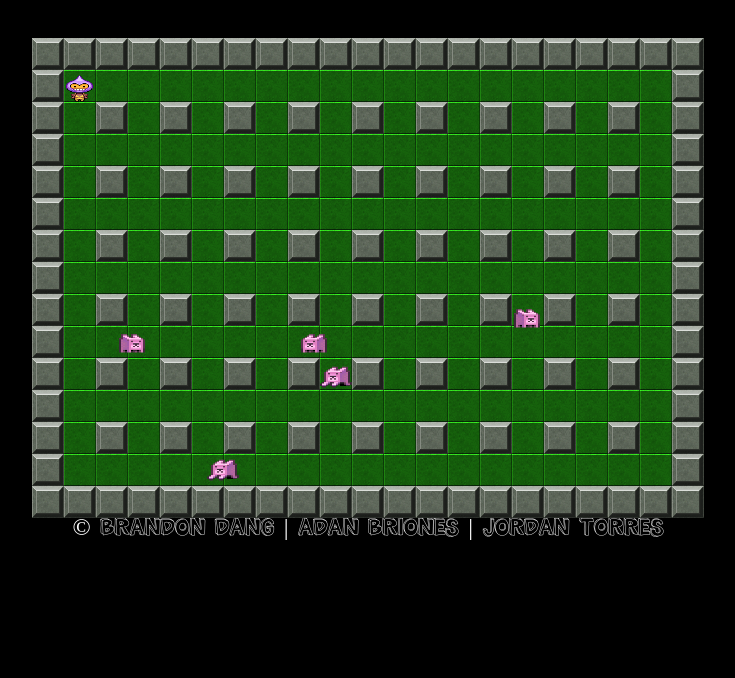
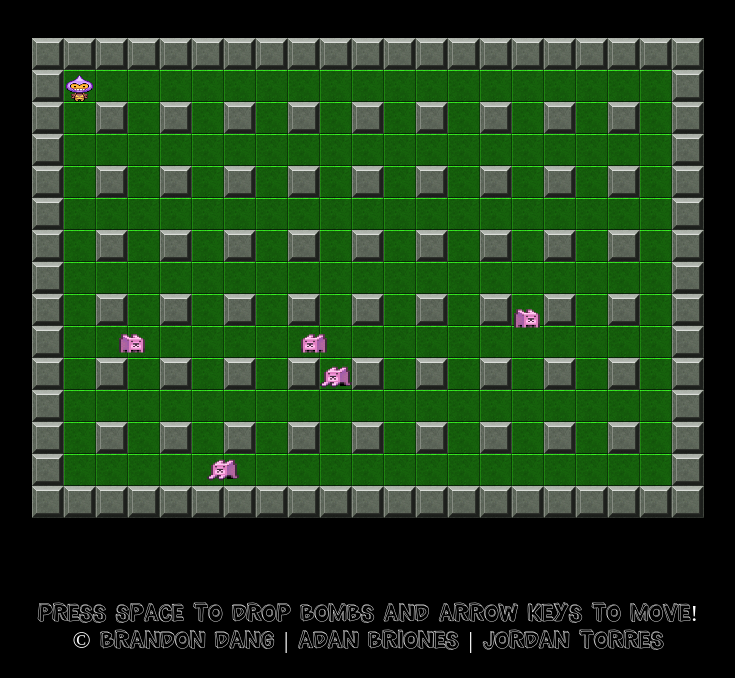
Before and after one commit to jordanStudent/bomberguy, a plain HTML site: page build/web/index.html in a window 1280 px wide. Shown: the part 122-800 px from the top of the page, without its empty margins (272-1007 px from the left). Drawn offline with Linux system fonts and the light colour scheme; animation ran at ten frames a second.

Commit message:
css fixes

```diff
--- a/build/web/index.html
+++ b/build/web/index.html
@@ -31,8 +31,10 @@
         }
         p {
             font-size: 24px;
+            /*margin-top: 505px;*/
+            bottom: 0; right: 0; left: 0;
+            position: fixed;
             text-align: center;
-            margin-top: 505px;
         }
     </style>
 </head>
```
Also changed, not shown: web/index.html (+3 -1 lines).
